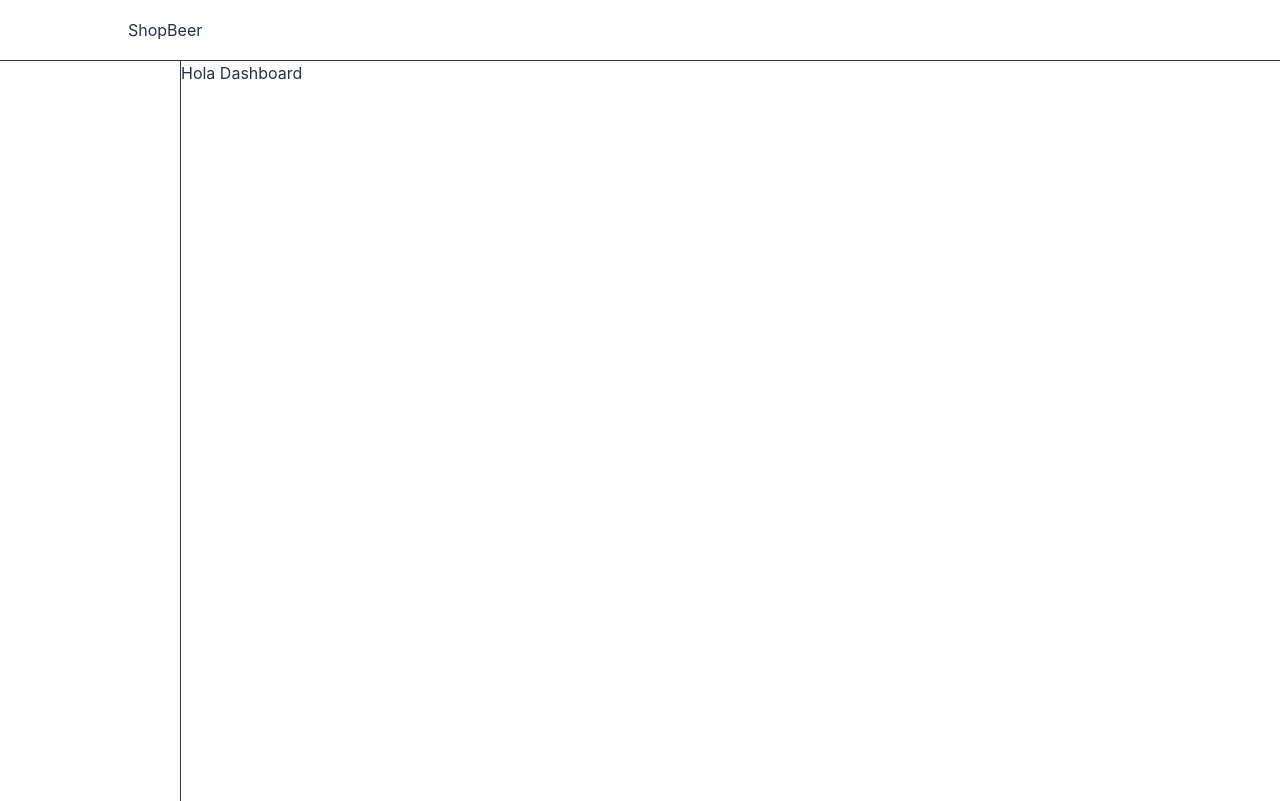
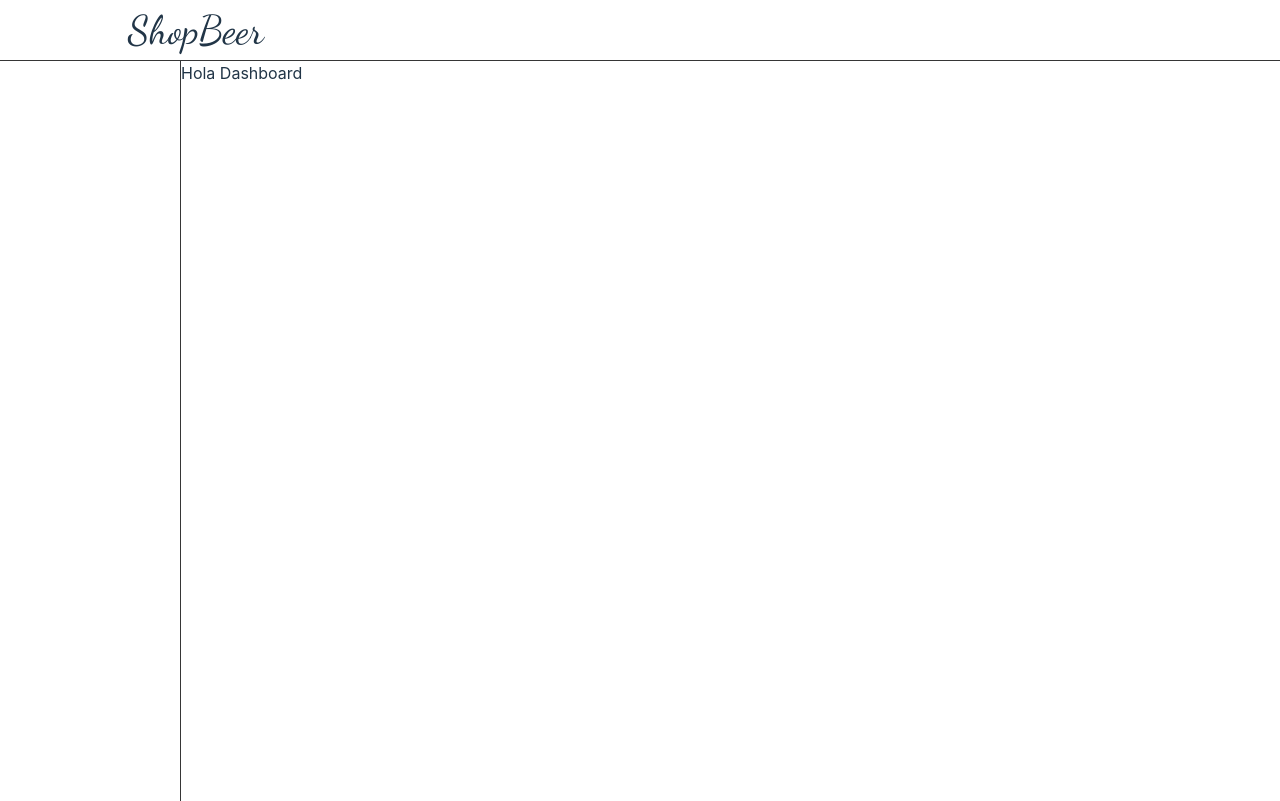
Before and after one commit to stivengm/ShopBeerDashboard, a React (Vite) app: page / in a window 1280 px wide. Built offline with nearby package versions, Linux system fonts and the light colour scheme.

Commit message:
FIX - Tipo de letra en título.

```diff
--- a/index.html
+++ b/index.html
@@ -5,6 +5,9 @@
     <link rel="icon" type="image/svg+xml" href="/vite.svg" />
     <meta name="viewport" content="width=device-width, initial-scale=1.0" />
     <title>Vite + React</title>
+    <link rel="preconnect" href="https://fonts.googleapis.com">
+    <link rel="preconnect" href="https://fonts.gstatic.com" crossorigin>
+    <link href="https://fonts.googleapis.com/css2?family=Dancing+Script&display=swap" rel="stylesheet">
     <link rel="stylesheet" href="https://cdnjs.cloudflare.com/ajax/libs/font-awesome/6.5.0/css/all.min.css" integrity="sha512-Avb2QiuDEEvB4bZJYdft2mNjVShBftLdPG8FJ0V7irTLQ8Uo0qcPxh4Plq7G5tGm0rU+1SPhVotteLpBERwTkw==" crossorigin="anonymous" referrerpolicy="no-referrer" />
   </head>
   <body>
--- a/src/components/shared/header/header.css
+++ b/src/components/shared/header/header.css
@@ -6,3 +6,8 @@
     align-items: center;
     border-bottom: 1px solid #363636;
 }
+.title_app {
+    font-family: 'Dancing Script', cursive;
+    font-size: 40px;
+    cursor: pointer;
+}
--- a/src/components/shared/header/header.jsx
+++ b/src/components/shared/header/header.jsx
@@ -3,7 +3,7 @@ import './header.css';
 export function Header() {
     return(
         <div className='header'>
-            <span>ShopBeer</span>
+            <span className='title_app'>ShopBeer</span>
         </div>
     )
 }
```
